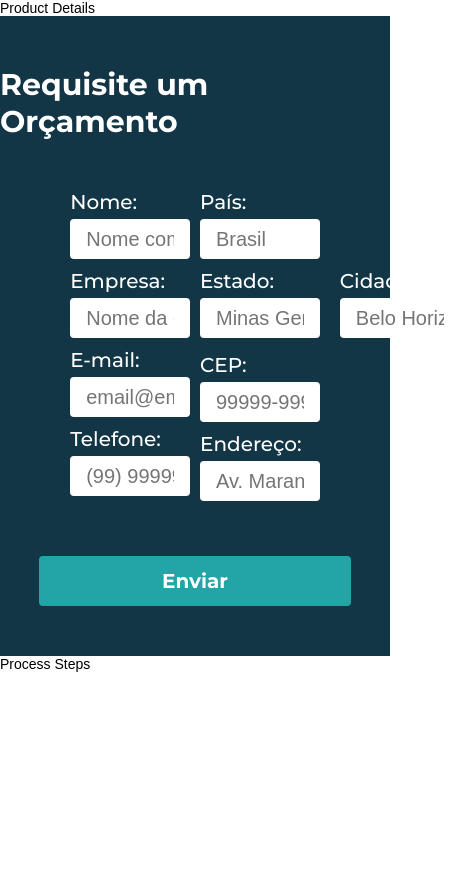
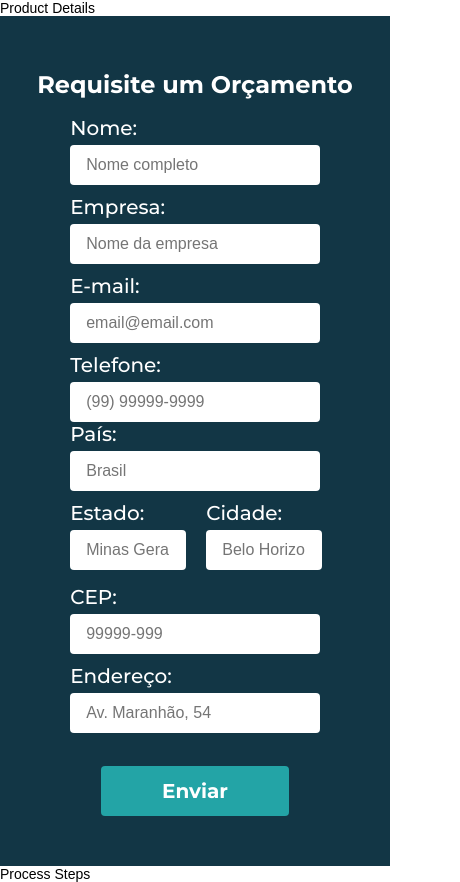
Before and after one commit to cpejr/IZT-web-frontend, a React (Vite) app: page /produto in a window 390 px wide. Shown: the whole page, 460 px wide, since content can reach past the window. Before the commit the page ends 844 px from the top, so only its background shows below. Built offline with nearby package versions, Linux system fonts and the light colour scheme.

Commit message:
fix: responsive mobile budget form

```diff
--- a/src/components/common/FormInput/Styles.jsx
+++ b/src/components/common/FormInput/Styles.jsx
@@ -12,8 +12,9 @@ export const Container = styled.div`
 `;
 
 export const Label = styled.label`
-  color: #ffffff;
+  color: white;
   font-size: 24px;
+
   @media (max-width: 700px) {
     font-size: 20px;
   }
@@ -26,6 +27,10 @@ export const Input = styled.input`
   border-radius: 4px;
   border: ${(props) => (props.error ? '2px red solid' : 'none')};
   background: ${(props) => (props.error ? 'rgba(239, 202, 202, 1)' : 'white')};
+
+  @media (max-width: 700px) {
+    font-size: 16px;
+  }
 `;
 
 export const ErrorMessage = styled.p`
--- a/src/components/common/FormMask/Styles.jsx
+++ b/src/components/common/FormMask/Styles.jsx
@@ -17,6 +17,10 @@ export const Container = styled.div`
     border: ${(props) => (props.error ? '2px red solid' : 'none')};
     background: ${(props) =>
       props.error ? 'rgba(239, 202, 202, 1)' : 'white'};
+
+    @media (max-width: 700px) {
+      font-size: 16px;
+    }
   }
 `;
 
--- a/src/components/features/BudgetForm/BudgetForm.jsx
+++ b/src/components/features/BudgetForm/BudgetForm.jsx
@@ -15,11 +15,7 @@ import {
 import { FormInput, FormMask } from '../../common';
 
 const validationSchema = z.object({
-  body: z.object({
-    name: z
-      .string({ required_error: 'Favor digitar o seu nome completo' })
-      .max(40, { message: 'Name must be a maximum of 40 characters' })
-      .min(3, { message: 'Name must be atleast 3 characters' }),
+  name: z.string().min(1, 'Favor digitar o seu nome completo'),
 
   company: z.string().min(1, 'Favor digitar o nome da empresa'),
 
@@ -31,38 +27,20 @@ const validationSchema = z.object({
     })
     .trim(),
 
-    telephone: z.string().min(1, 'Favor digitar o número do telefone'),
+  telephone: z.string().min(1, 'Favor digitar o seu número do telefone'),
 
-    country: z
-      .string({ required_error: 'Country is required' })
-      .max(30, { message: 'Country must be a maximum of 30 characters' })
-      .min(4, { message: 'Country must be atleast 4 characters' }),
+  country: z.string().min(1, 'Favor digitar nome do seu país'),
 
-    state: z
-      .string({ required_error: 'State is required' })
-      .max(30, { message: 'State must be a maximum of 30 characters' })
-      .min(4, { message: 'State must be atleast 4 characters' }),
+  state: z.string().min(1, 'Favor digitar o nome do seu estado'),
 
-    city: z
-      .string({ required_error: 'City is required' })
-      .max(30, { message: 'City must be a maximum of 30 characters' })
-      .min(4, { message: 'City must be atleast 4 characters' }),
+  city: z.string().min(1, 'Favor digitar o nome da sua cidade'),
 
   ZIPcode: z
-      .string({ required_error: 'ZIPcode is required' })
-      .max(8, { message: 'ZIPcode must be a maximum of 8 characters' })
-      .min(5, { message: 'ZIPcode must be atleast 5 characters' })
-      .regex(/^[0-9]{5}(?:-[0-9]{4})?$/, 'Zip code bad formatted'),
+    .string()
+    .min(1, 'Favor digitar o seu CEP')
+    .regex(/^[0-9]{5}(?:-[0-9]{4})?$/, 'Digite um CEP válido'),
 
-    address: z
-      .string({ required_error: 'Adress is required' })
-      .max(50, { message: 'Adress must be a maximum of 50 characters' })
-      .min(5, { message: 'Adress must be atleast 5 characters' }),
-  }),
-
-  params: z.object({
-    id: z.string({ required_error: 'Product ID is required' }),
-  }),
+  address: z.string().min(1, 'Favor digitar o seu seu endereço'),
 });
 
 function BudgetForm() {
@@ -74,16 +52,6 @@ function BudgetForm() {
   } = useForm({
     resolver: zodResolver(validationSchema),
   });
-
-  const [windowWidth, setWindowWidth] = useState(window.innerWidth);
-  useEffect(() => {
-    const handleWindowResize = () => setWindowWidth(window.innerWidth);
-
-    window.addEventListener('resize', handleWindowResize);
-    return () => window.removeEventListener('resize', handleWindowResize);
-  }, []);
-
-  const breakpoint = 700;
 
   const onSubmit = (data) => console.log(data);
 
@@ -130,50 +98,45 @@ function BudgetForm() {
           </Section>
 
           <Section>
-            <FormMask
+            <FormInput
               label="País:"
               name="country"
-              defaultValue=""
-              control={control}
               placeholder="Brasil"
               errors={errors}
+              register={register}
             />
             <Subsection>
-              <FormMask
+              <FormInput
                 label="Estado:"
                 name="state"
-                defaultValue=""
-                control={control}
                 placeholder="Minas Gerais"
                 errors={errors}
+                register={register}
               />
 
-              <FormMask
+              <FormInput
                 label="Cidade:"
                 name="city"
-                defaultValue=""
-                control={control}
                 placeholder="Belo Horizonte"
                 errors={errors}
+                register={register}
               />
             </Subsection>
 
-            <FormMask
+            <FormInput
               label="CEP:"
               name="ZIPcode"
-              defaultValue=""
-              control={control}
               placeholder="99999-999"
               errors={errors}
+              register={register}
             />
 
-            <FormMask
+            <FormInput
               label="Endereço:"
               name="address"
-              defaultValue=""
-              control={control}
               placeholder="Av. Maranhão, 54"
               errors={errors}
+              register={register}
             />
           </Section>
         </Information>
--- a/src/components/features/BudgetForm/Styles.jsx
+++ b/src/components/features/BudgetForm/Styles.jsx
@@ -12,6 +12,12 @@ export const Container = styled.div`
   height: auto;
 
   background-color: ${(props) => props.theme.colors.darkBlue};
+
+  @media (max-width: 700px) {
+    height: 850px;
+    padding: 50px 0px;
+    gap: 0px;
+  }
 `;
 
 export const Title = styled.text`
@@ -21,6 +27,10 @@ export const Title = styled.text`
   font-size: 30px;
   line-height: 37px;
   color: white;
+
+  @media (max-width: 700px) {
+    font-size: 24px;
+  }
 `;
 
 export const Information = styled.div`
@@ -31,6 +41,11 @@ export const Information = styled.div`
 
   width: 80%;
   height: 326px;
+
+  @media (max-width: 700px) {
+    flex-direction: column;
+    height: 590px;
+  }
 `;
 
 export const Form = styled.div`
@@ -48,6 +63,10 @@ export const Section = styled.div`
 
   width: 48%;
   height: 326px;
+
+  @media (max-width: 700px) {
+    width: 100%;
+  }
 `;
 
 export const Subsection = styled.div`
@@ -57,6 +76,10 @@ export const Subsection = styled.div`
   gap: 20px;
   width: 100%;
   height: 74px;
+
+  @media (max-width: 700px) {
+    width: 46.5%;
+  }
 `;
 
 export const SendButton = styled.button`
@@ -72,7 +95,8 @@ export const SendButton = styled.button`
   border: none;
   border-radius: 4px;
   @media (max-width: 700px) {
-    width: 100%;
+    width: 60%;
+    margin-top: 60px;
   }
   cursor: pointer;
   transition-duration: 0.3s;
```
Lines whose indentation alone changed are shown as unchanged.
